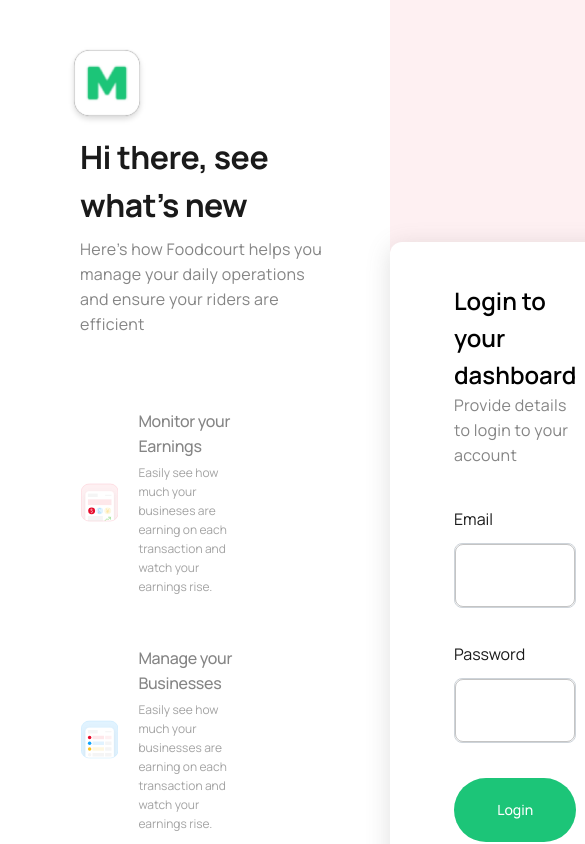
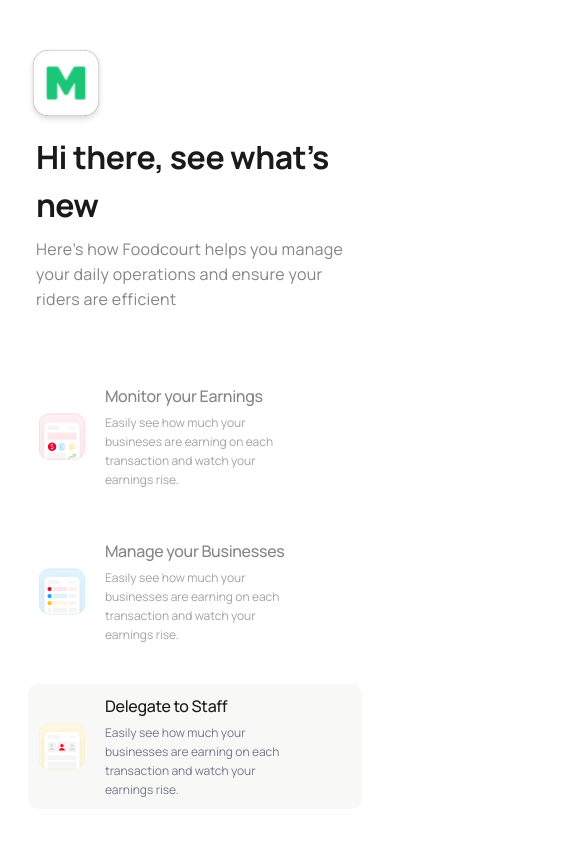
Before and after one commit to psalm987/foodcourt, a React (Vite) app: page /login in a window 390 px wide. Shown: the top 844 px of the page, 585 px wide, since content can reach past the window. Built offline with nearby package versions, Linux system fonts and the light colour scheme; some icons are missing.

Commit message:
Added pages mobile responsivity

```diff
--- a/src/component/IconListItem.tsx
+++ b/src/component/IconListItem.tsx
@@ -76,6 +76,7 @@
         flexDirection: "row",
         alignItems: "center",
         justifyContent: "center",
+        width: "100%",
         gap: 2,
       }}
     >
@@ -94,12 +95,13 @@
       >
         {props.icon}
       </Box>
-      <Box>
+      <Box width="100%">
         <Box
           sx={{
             bgcolor: COLORS.loading[1],
             height: "14px",
-            width: "194px",
+            width: "100%",
+            maxWidth: "194px",
             borderRadius: 0.5,
             mb: 1,
           }}
@@ -108,7 +110,8 @@
           sx={{
             bgcolor: COLORS.loading[1],
             height: "14px",
-            width: "132px",
+            width: "100%",
+            maxWidth: "132px",
             borderRadius: 0.5,
           }}
         />
--- a/src/component/Login/LeftSection.tsx
+++ b/src/component/Login/LeftSection.tsx
@@ -10,14 +10,14 @@
   return (
     <Box
       sx={{
-        maxWidth: "620px",
+        maxWidth: { xs: "none", md: "400px", lg: "620px" },
         width: "100%",
         backgroundColor: "background.paper",
         my: 5.5,
       }}
     >
-      <Logo sx={{ ml: 8.125 }} />
-      <Box sx={{ ml: 10, mr: 7.25 }}>
+      <Logo sx={{ ml: { xs: 3, lg: 8.125 } }} />
+      <Box sx={{ ml: { xs: 4.5, lg: 10 }, mr: { xs: 3.5, lg: 7.25 } }}>
         <H1>Hi there, see what’s new</H1>
         <Subtitle>
           Here’s how Foodcourt helps you manage your daily operations and ensure
@@ -29,8 +29,8 @@
           display: "flex",
           flexDirection: "column",
           mt: 6.75,
-          ml: 8.75,
-          mr: 11,
+          ml: { xs: 3.5, lg: 8.75 },
+          mr: { xs: 3.5, lg: 11 },
           gap: 3.75,
         }}
       >
--- a/src/component/Login/RightSection.tsx
+++ b/src/component/Login/RightSection.tsx
@@ -33,7 +33,9 @@
           bgcolor: "background.paper",
           maxWidth: "630px",
           width: "100%",
-          px: 8,
+          my: 5,
+          mx: { xs: 2, md: 5 },
+          px: { xs: 3, sm: 5, lg: 8 },
           py: 5,
           boxShadow: "0px 4px 25px rgba(102, 102, 102, 0.2)",
           borderRadius: "12px",
--- a/src/component/Profile/RightSection.tsx
+++ b/src/component/Profile/RightSection.tsx
@@ -13,7 +13,8 @@
         backgroundColor: COLORS.card[1],
         px: 3,
         py: 10,
-        width: "375px",
+        width: "100%",
+        maxWidth: { xs: "none", md: "375px" },
         borderRadius: "12px",
       }}
     >
@@ -29,6 +30,7 @@
           borderRadius: "10px",
           display: "flex",
           flexDirection: "column",
+          alignItems: "flex-start",
           gap: 2,
         }}
       >
@@ -37,7 +39,7 @@
         <LoadingIconListItem icon="💥" />
       </Box>
       <H2 sx={{ textAlign: "center", mb: 1 }}>📫 Notifications</H2>
-      <Subtitle sx={{ textAlign: "center" }}>
+      <Subtitle sx={{ textAlign: "center", maxWidth: "307px", mx: "auto" }}>
         Receive notifcations about your rider performance, efficiency reviews
         and a lot more
       </Subtitle>
--- a/src/pages/login.tsx
+++ b/src/pages/login.tsx
@@ -12,7 +12,13 @@
     return <Navigate to="/profile" replace />;
   }
   return (
-    <Box sx={{ display: "flex", flexDirection: "row", minHeight: "100vh" }}>
+    <Box
+      sx={{
+        display: "flex",
+        flexDirection: { xs: "column", md: "row" },
+        minHeight: "100vh",
+      }}
+    >
       <LeftSection />
       <RightSection />
     </Box>
--- a/src/pages/profile.tsx
+++ b/src/pages/profile.tsx
@@ -22,7 +22,7 @@
           pt: 2,
           pb: 5,
           display: "flex",
-          flexDirection: "row",
+          flexDirection: { xs: "column", md: "row" },
           flexGrow: 1,
           gap: 5,
         }}
```
